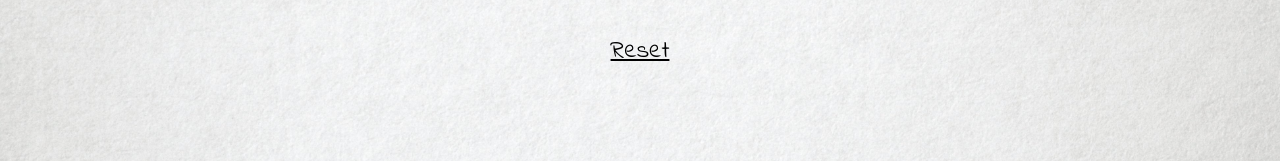
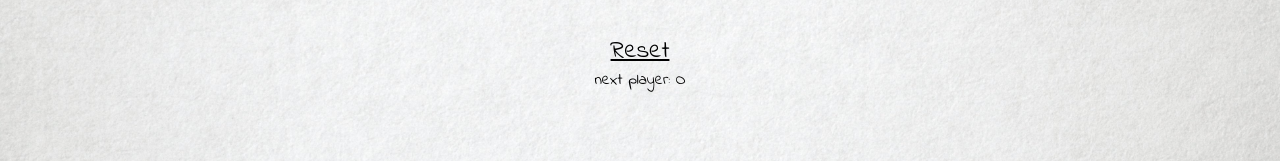
Before and after one commit to peterszarvas94/tic-tac-toe, a Next.js app: page / in a window 1280 px wide. Shown: the part 326-487 px from the top of the page. Built offline with nearby package versions, Linux system fonts and the light colour scheme.

Commit message:
add: player display

```diff
--- a/app/page.tsx
+++ b/app/page.tsx
@@ -1,5 +1,6 @@
 "use client";
 
+import NextPlayer from "@/components/NextPlayer";
 import Reset from "@/components/Reset";
 import Table from "@/components/Table";
 import TableProvider from "@/components/TableContext";
@@ -24,6 +25,9 @@ export default function Home() {
           <div className="flex justify-center">
             <Reset rows={rows} cols={cols} />
           </div>
+          <div className="flex justify-center">
+            <NextPlayer />
+          </div>
         </div>
       </main>
     </TableProvider>
@@ -31,4 +35,3 @@ export default function Home() {
 }
 
 // login
-// grainy background
--- /dev/null
+++ b/components/NextPlayer.tsx
@@ -0,0 +1,15 @@
+"use client";
+
+import { useContext } from "react";
+import { TableContext } from "./TableContext";
+
+export default function NextPlayer() {
+
+  const { user } = useContext(TableContext);
+
+  return (
+    <div>
+      <div> next player: {user} </div>
+    </div>
+  )
+}
--- a/components/Reset.tsx
+++ b/components/Reset.tsx
@@ -10,11 +10,12 @@ interface Props {
 }
 
 export default function Reset({ rows, cols }: Props) {
-  const { setTableState } = useContext(TableContext);
+  const { setTableState, setUser } = useContext(TableContext);
   return (
     <button className="text-2xl underline" onClick={() => {
       const def = defaultState(rows, cols);
       setTableState(def);
+      setUser("O");
     }}>
       Reset
     </button>
--- a/components/TableContext.tsx
+++ b/components/TableContext.tsx
@@ -7,7 +7,7 @@ export default function TableProvider({ children }: { children: React.ReactNode
   const [tableState, setTableState] = useState<TableState>({
     rows: [],
   });
-  const [user, setUser] = useState<User>("X");
+  const [user, setUser] = useState<User>("O");
 
   return (
     <TableContext.Provider value={{
```
